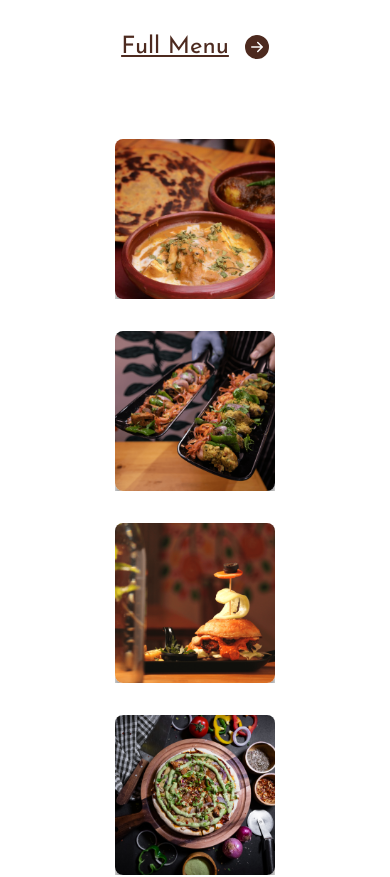
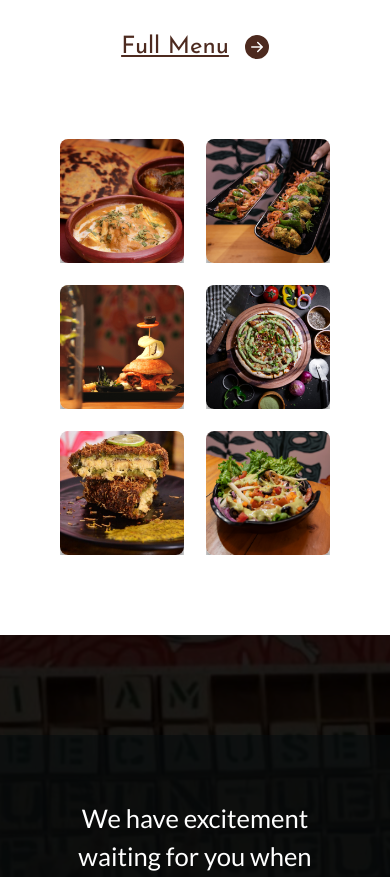
Before and after one commit to soumikmofficial/ubuntu_nextjs_static, a Next.js app: page / in a window 390 px wide. Shown: the part 1840-2717 px from the top of the page. Built offline with nearby package versions, Linux system fonts and the light colour scheme.

Commit message:
responsive style fix

```diff
--- a/components/aboutHomePage.tsx
+++ b/components/aboutHomePage.tsx
@@ -259,19 +259,19 @@ const ImagesContainer = styled(motion.div)`
 
   display: flex;
   flex-wrap: wrap;
-  gap: 2rem;
+  gap: 1.4rem;
   justify-content: center;
   align-items: center;
 
   div {
     overflow: hidden;
+    width: 40%;
+    max-width: 10rem;
   }
 
   .image {
-    min-width: 8rem;
     display: block;
     margin: 0 auto;
-    max-width: 10rem;
     width: 100%;
     cursor: pointer;
     border-radius: 0.5rem;
--- a/components/gallery.tsx
+++ b/components/gallery.tsx
@@ -42,6 +42,7 @@ const Container = styled.section`
     width: 90%;
     max-width: 80rem;
     display: grid;
+    grid-template-columns: repeat(2, 1fr);
     gap: 2rem;
 
     @media ${device.sm} {
```
